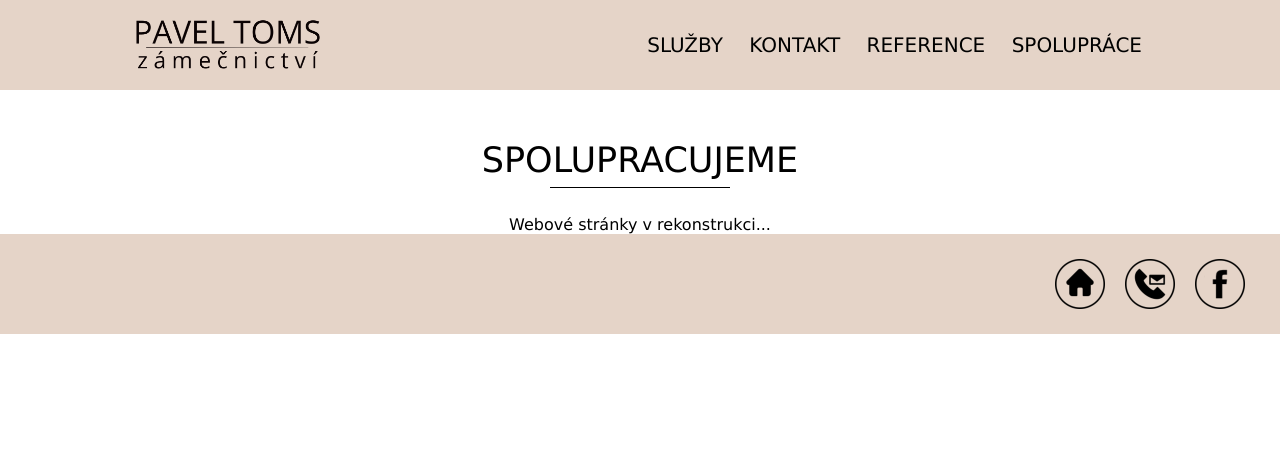
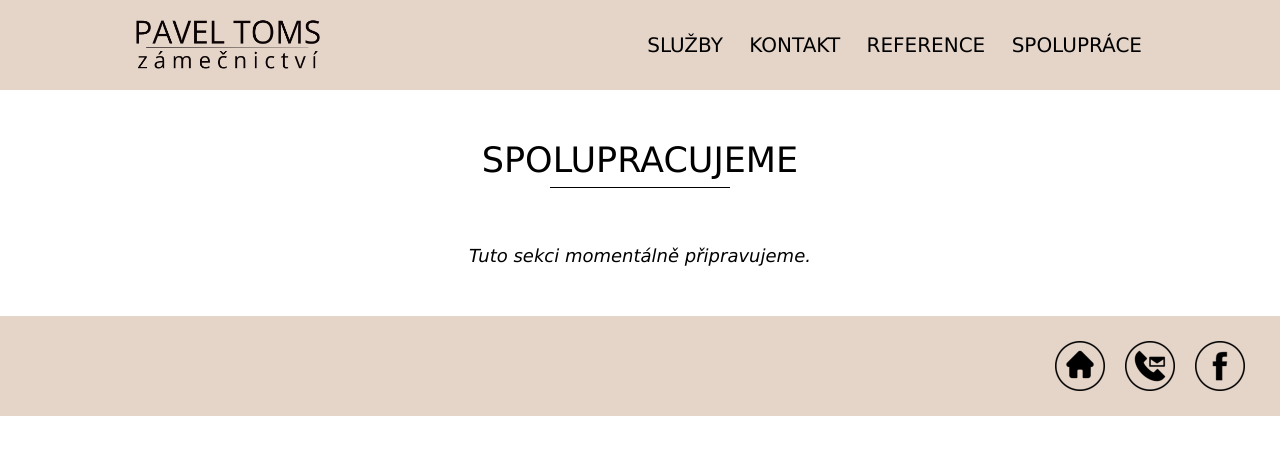
Before and after one commit to Diana-Prusova/web_zamecnictvi__HTML_CSS, a plain HTML site: page spoluprace.html in a window 1280 px wide. Drawn offline with nearby package versions, Linux system fonts and the light colour scheme.

Commit message:
první zveřejněná verze

```diff
--- a/css/styles_index.css
+++ b/css/styles_index.css
@@ -46,7 +46,7 @@ hr {
 /******** HEADER ********/
 
 header {
-    background: url("../img/index_img/pavel_toms_zamecnictvi.jpg");
+    background: url("../img/index_img/kovovyrova_pavel_toms_uvod.jpg");
     background-size: cover;
     height: 100vh;
  }
@@ -230,3 +230,32 @@ footer {
     text-align: center;
     justify-content: center;
 }
+
+.mezera {
+    height: 50px;
+}
+
+
+/******** úprava webu ********/
+
+.rekonstrukce {
+    display: flex;
+    justify-content: center;
+    text-align: center;
+}
+
+.rekonstrukce p {
+    margin: 30px auto 50px auto;
+    font-size: 18px;
+    font-style: italic;
+}
+
+.rekonstrukce h6 {
+    max-width: 500px;
+    font-size: 5vh;
+    font-weight: lighter;
+    color:  #ffc5c5;
+    padding: 15px;
+    margin-top: 15%;
+    background-color: #00000088;
+}
--- a/css/styles_other.css
+++ b/css/styles_other.css
@@ -204,3 +204,16 @@ footer {
     text-align: center;
     justify-content: center;
 }
+
+/******** úprava webu ********/
+
+.rekonstrukce {
+    justify-content: center;
+    display: flex;
+    margin: 30px 0 50px 0;
+}
+
+.rekonstrukce p {
+    font-size: 18px;
+    font-style: italic;
+}
--- a/spoluprace.html
+++ b/spoluprace.html
@@ -52,7 +52,11 @@
         <div>
             <h2>SPOLUPRACUJEME</h2>
             <div class="popis_sluzby">
-                <p>Webové stránky v rekonstrukci...</p>
+
+            </div>
+
+            <div class="rekonstrukce">
+                <p>Tuto sekci momentálně připravujeme.</p>
             </div>
 
         </div>
```
Also changed, not shown: index.html (+12 -1 lines), ocelove_konstrukce.html (+1 -1 lines), img/index_img/kovovyrova_pavel_toms.jpg, img/index_img/kovovyrova_pavel_toms_uvod.jpg (added), img/index_img/ocelove_konstrukce_pavel_toms.jpg, img/index_img/pavel_toms_zamecnictvi.jpg, img/index_img/svarovani_pavel_toms.jpg, 1 other file.
